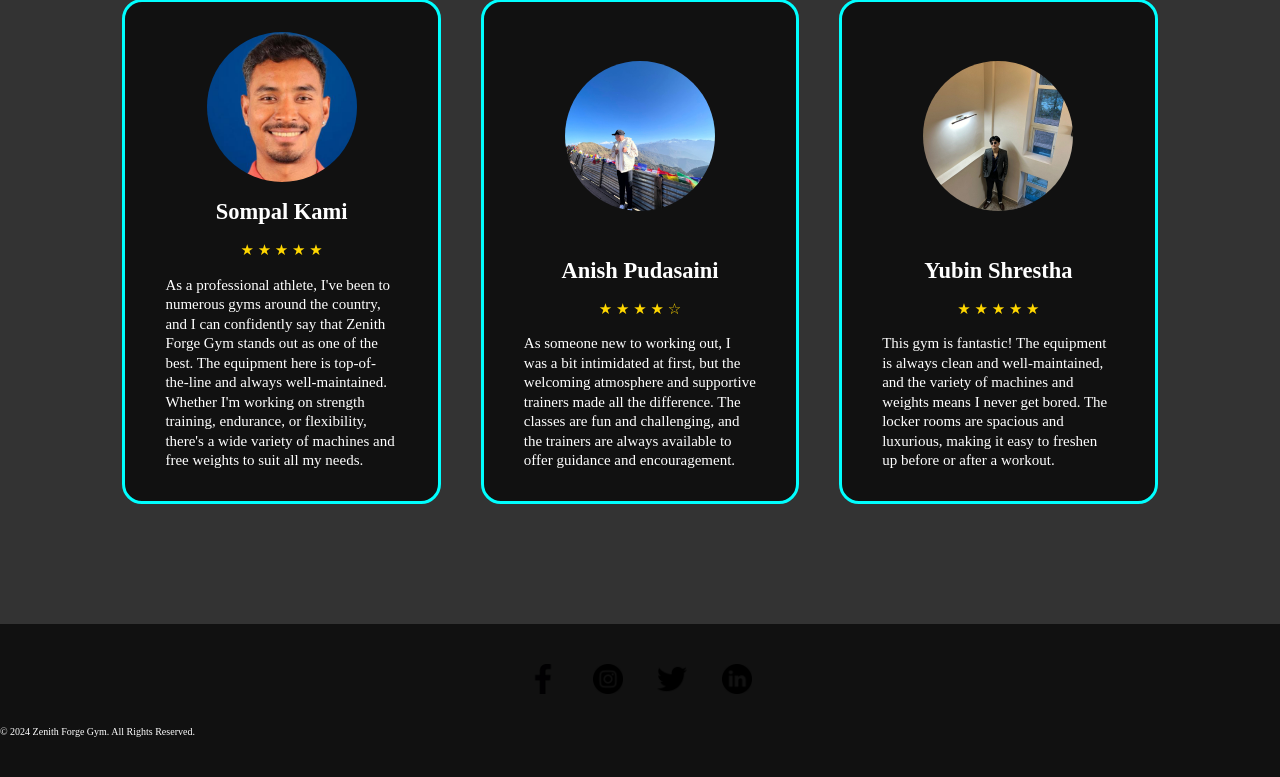
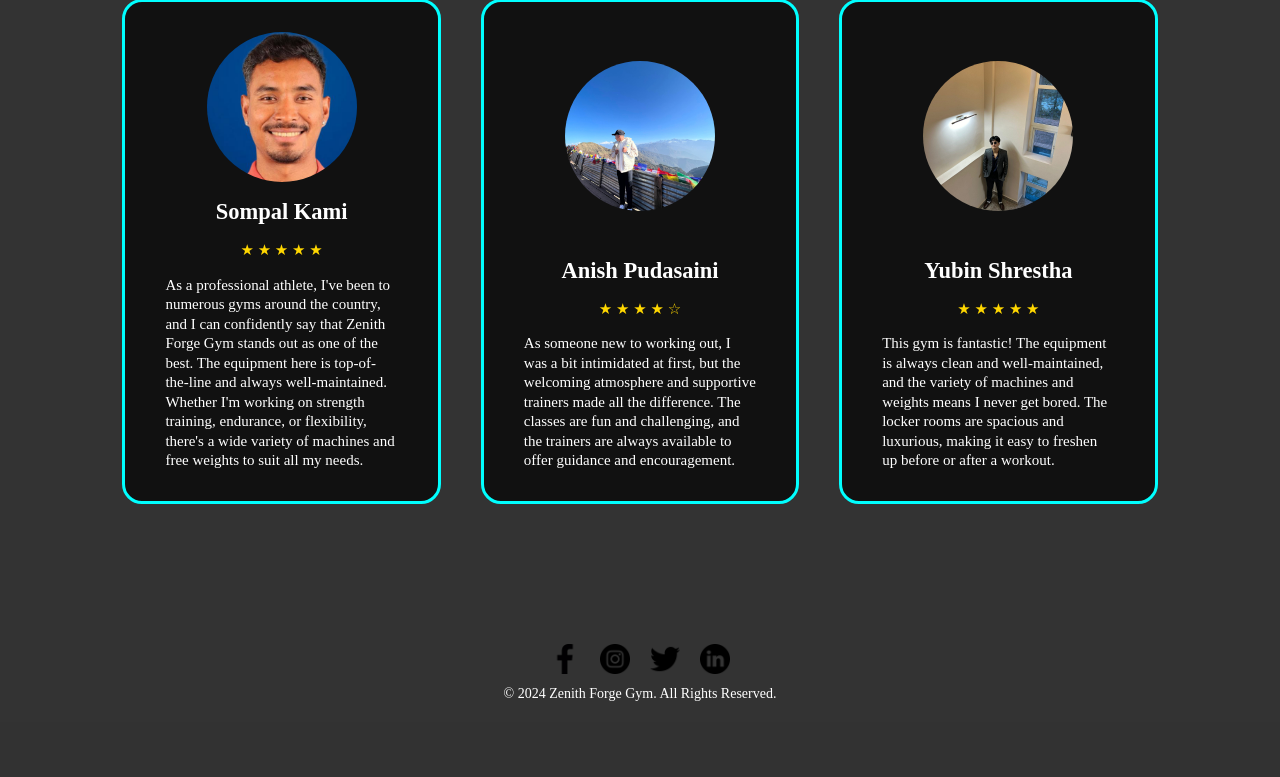
Before and after one commit to VarunGautam27/GYM-WEBSITE, a PHP site: page / in a window 1280 px wide. Shown: the part 4069-4846 px from the top of the page. After the commit the page ends 4770 px from the top, so only its background shows below. Run offline with PHP 8.4, Linux system fonts and the light colour scheme.

Commit message:
social media css

```diff
--- a/index.php
+++ b/index.php
@@ -203,7 +203,7 @@ if ($conn->connect_error) {
                 <a href="#"><img src="linkedin.png" alt="linkedin" width="30px"></a>
 
         </div>
-        <p>&copy; 2024 Zenith Forge Gym. All Rights Reserved.</p>
+        <p class="copyright">&copy; 2024 Zenith Forge Gym. All Rights Reserved.</p>
     </footer>
 
     <script src="script.js"></script>
--- a/style.css
+++ b/style.css
@@ -451,32 +451,37 @@ margin: auto;
     color: gold;
  }
 
- .footer{
-    position: relative;
-    bottom: 0;
-    width: 100%;
-    padding: 40px 0;
-    background-color: var(--snd-bg-color);
- }
+ .footer {
+    background-color: #333; /* Background color for the footer */
+    padding: 20px 0; /* Padding for top and bottom */
+    display: flex;
+    flex-direction: column; /* Stack items vertically */
+    justify-content: center; /* Center vertically */
+    align-items: center; /* Center horizontally */
+    text-align: center; /* Center-align the text */
+}
 
- .footer .social{
-    text-align: center;
-padding-bottom: 20px;
-color: var(--bg-color);
- }
+.social {
+    display: flex;
+    justify-content: center; /* Horizontally center the social icons */
+    gap: 20px; /* Space between social icons */
+    margin-bottom: 10px; /* Add some space between the icons and the copyright text */
+}
 
- .footer .social a{
-    font-size: 25px;
-    color: var(--bg-color);
-    width: 42px;
-    height: 42px;
-    line-height: 42px;
-    display: inline-block;
-    text-align: center;
-    border-radius: 50%;
-    margin: 0 10px;
-    transition: 0.5s ease-in-out;
- }
+.social a img {
+    width: 30px; /* Icon size */
+    transition: transform 0.3s ease; /* Smooth hover effect */
+}
+
+.social a:hover img {
+    transform: scale(1.2); /* Slightly enlarge the icons on hover */
+}
+
+.copyright {
+    color: #fff; /* Text color */
+    font-size: 1.4rem; /* Font size */
+}
+
 
  /* scrollbar */
 
```
